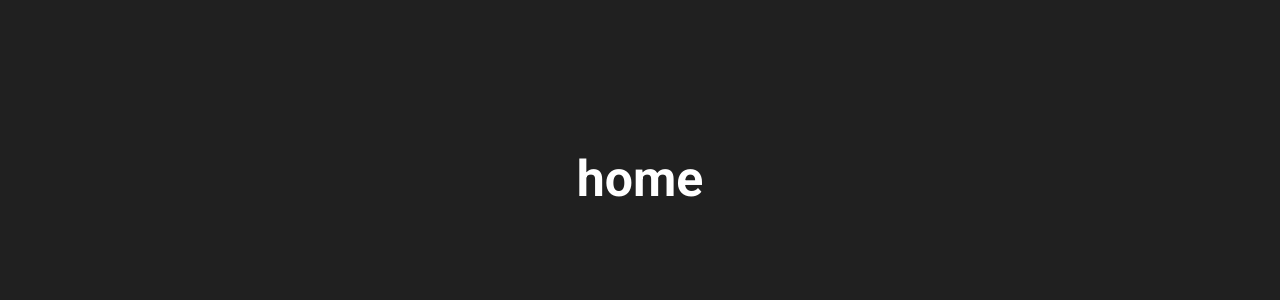
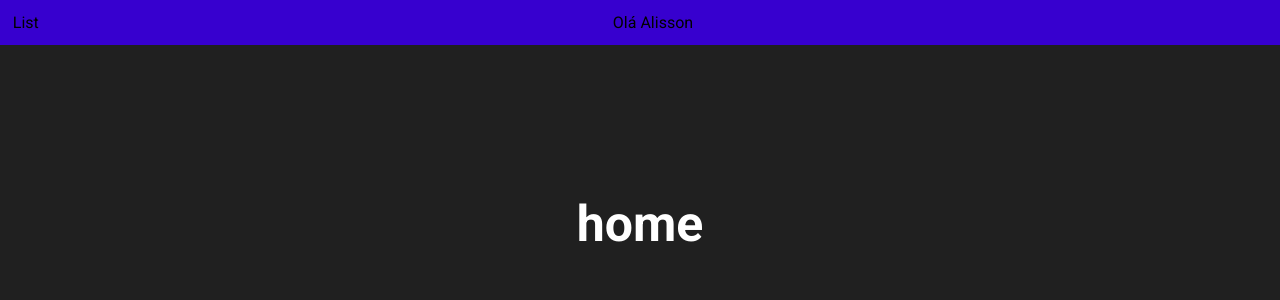
Before and after one commit to alisson-sds/frontend-fynansis, a React (Vite) app in the folder Fynansis/: page /home in a window 1280 px wide. Shown: the top 300 px of the page. Built offline with nearby package versions, Linux system fonts and the light colour scheme.

Commit message:
Salvando ID do usuario logado e iniciando home

```diff
--- a/Fynansis/package.json
+++ b/Fynansis/package.json
@@ -13,6 +13,7 @@
     "axios": "^1.4.0",
     "react": "^18.2.0",
     "react-dom": "^18.2.0",
+    "react-icons": "^4.10.1",
     "react-query": "^3.39.3",
     "react-router-dom": "^6.14.1"
   },
--- a/Fynansis/src/routes/Home/index.tsx
+++ b/Fynansis/src/routes/Home/index.tsx
@@ -1,9 +1,19 @@
+import "./styles.css";
+
 export function Home() {
-    return (
-      <div className='container'>
+  const isAuth = localStorage.getItem("token");
 
-        <h1>home</h1>
-
-      </div>
-    )
+  return (
+    <div className="container">
+      <script src="https://kit.fontawesome.com/ed5eb338b3.js" crossOrigin="anonymous"></script>
+      <nav className="navBar">
+        <ul>
+          <li>List</li>
+          <li>Olá Alisson</li>
+          <li></li>
+        </ul>
+      </nav>
+      <h1>home</h1>
+    </div>
+  );
 }
--- /dev/null
+++ b/Fynansis/src/routes/Home/styles.css
@@ -0,0 +1,17 @@
+.navBar{
+    background-color: #3700CF;
+    width: 100%;
+    padding: 1%;
+}
+
+.navBar ul{
+    display: flex;
+    align-items: center;
+    justify-content: space-between;
+    background-color: inherit;
+    list-style: none;
+}
+
+.navBar ul li{
+    background-color: inherit;
+}
--- a/Fynansis/src/routes/Login/index.tsx
+++ b/Fynansis/src/routes/Login/index.tsx
@@ -10,6 +10,7 @@ const API_URL = "http://localhost:8080/usuario";
 export function Login() {
   const [login, setLogin] = useState("");
   const [senha, setSenha] = useState("");
+  const [] = useState("");
   const navigate = useNavigate();
 
   const submit = async () => {
@@ -19,7 +20,8 @@ export function Login() {
     };
 
     try {
-      await axios.post(API_URL + "/login", loginData)
+      const response = await axios.post(API_URL + "/login", loginData)
+      localStorage.setItem("token", response.data.codUsuario)
       alert("Login feito!")
       navigate("/home")
     } catch (error: any) {
```
Also changed, not shown: 1 other file (tests, documents, lock files or other folders).
